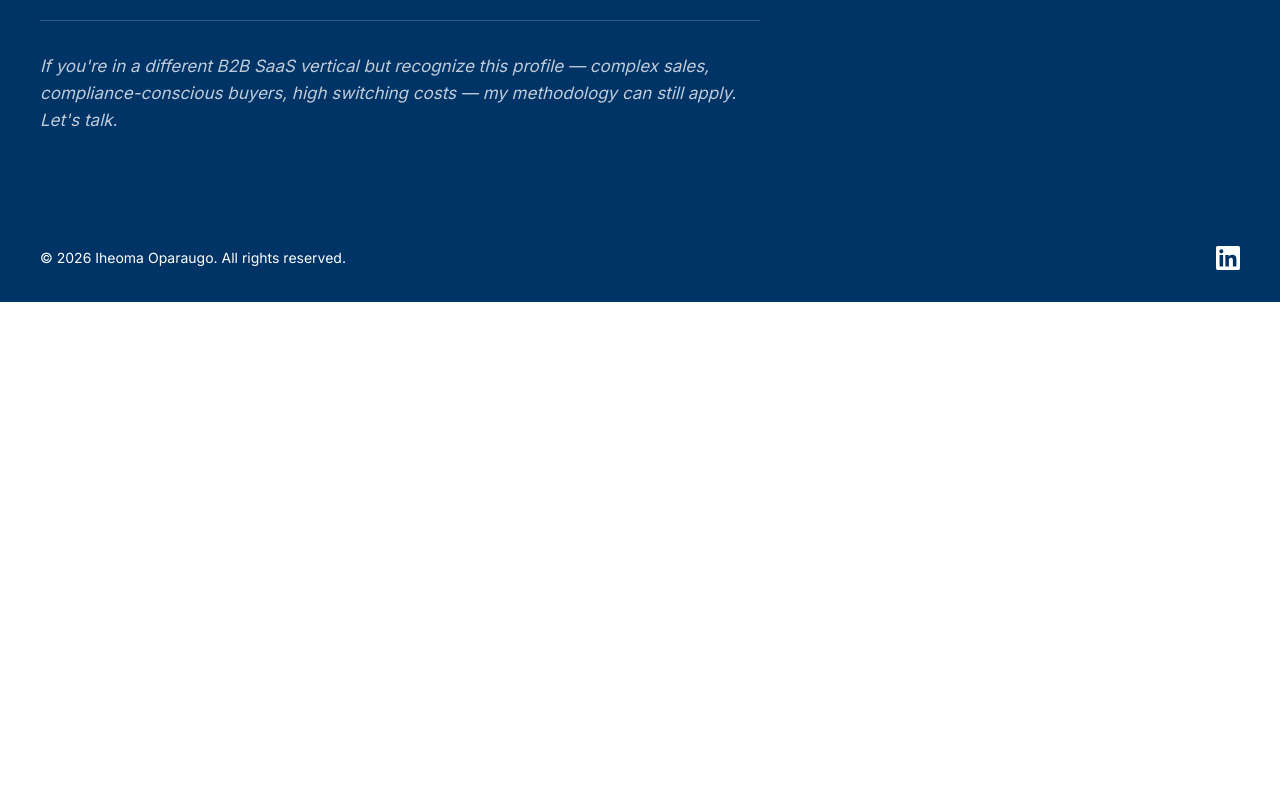
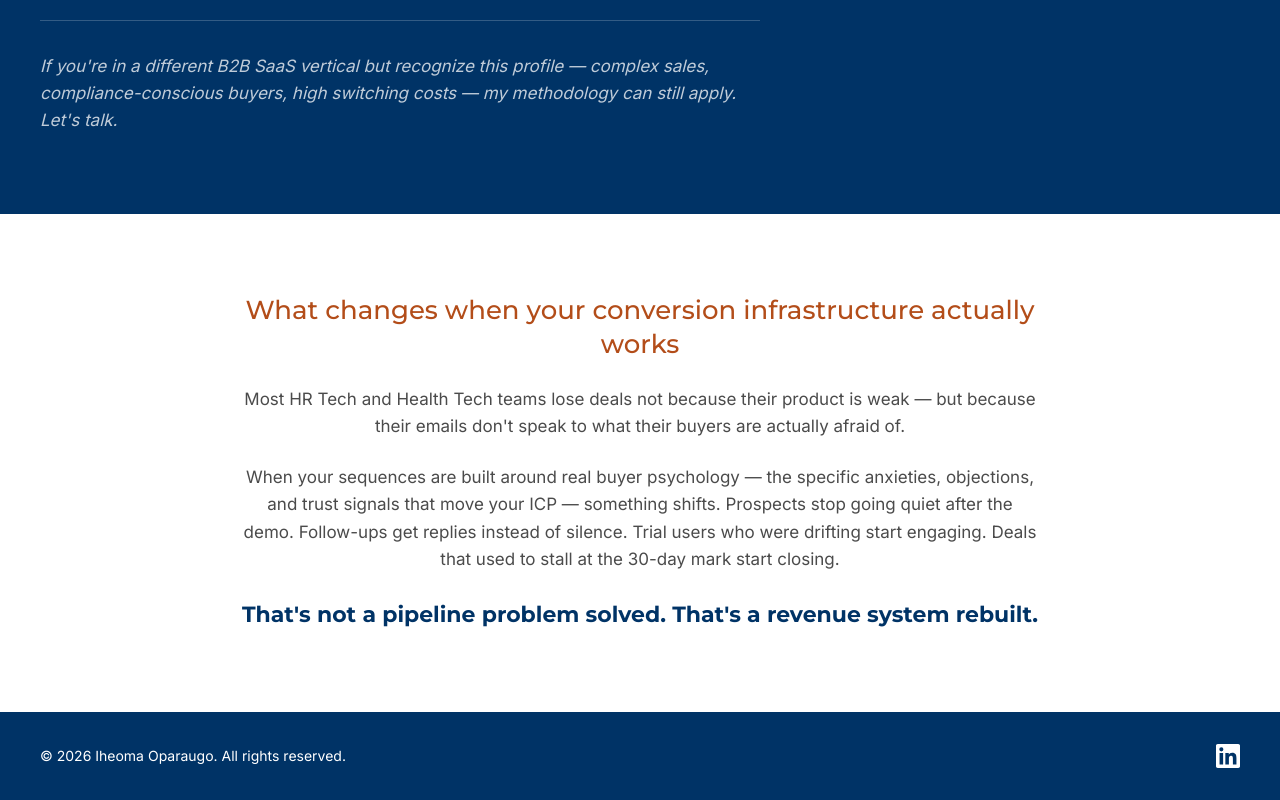
Before and after one commit to Homi011/iheoma-oparaugo, a Next.js app: page / in a window 1280 px wide. Shown: the part 2577-3377 px from the top of the page. Before the commit the page ends 2879 px from the top, so only its background shows below. Built offline with nearby package versions, Linux system fonts and the light colour scheme.

Commit message:
Add Solution Statement section

```diff
--- a/app/page.tsx
+++ b/app/page.tsx
@@ -158,6 +158,23 @@ export default function Home() {
           </p>
         </div>
       </section>
+      {/* 3.5 SOLUTION STATEMENT */}
+      <section style={{ backgroundColor: '#ffffff', padding: '80px 24px' }}>
+        <div style={{ maxWidth: '800px', margin: '0 auto', textAlign: 'center' }}>
+          <h3 style={{ fontFamily: 'Montserrat, sans-serif', fontWeight: 500, fontSize: 'clamp(22px, 3vw, 26px)', color: '#b34d19', marginBottom: '24px' }}>
+            What changes when your conversion infrastructure actually works
+          </h3>
+          <p style={{ fontFamily: 'Inter, sans-serif', fontSize: '17px', lineHeight: 1.6, color: '#4b4b4b', marginBottom: '24px' }}>
+            Most HR Tech and Health Tech teams lose deals not because their product is weak — but because their emails don't speak to what their buyers are actually afraid of.
+          </p>
+          <p style={{ fontFamily: 'Inter, sans-serif', fontSize: '17px', lineHeight: 1.6, color: '#4b4b4b', marginBottom: '24px' }}>
+            When your sequences are built around real buyer psychology — the specific anxieties, objections, and trust signals that move your ICP — something shifts. Prospects stop going quiet after the demo. Follow-ups get replies instead of silence. Trial users who were drifting start engaging. Deals that used to stall at the 30-day mark start closing.
+          </p>
+          <p style={{ fontFamily: 'Montserrat, sans-serif', fontWeight: 700, fontSize: '22px', color: '#003366' }}>
+            That's not a pipeline problem solved. That's a revenue system rebuilt.
+          </p>
+        </div>
+      </section>
     </>
   );
 }
```
